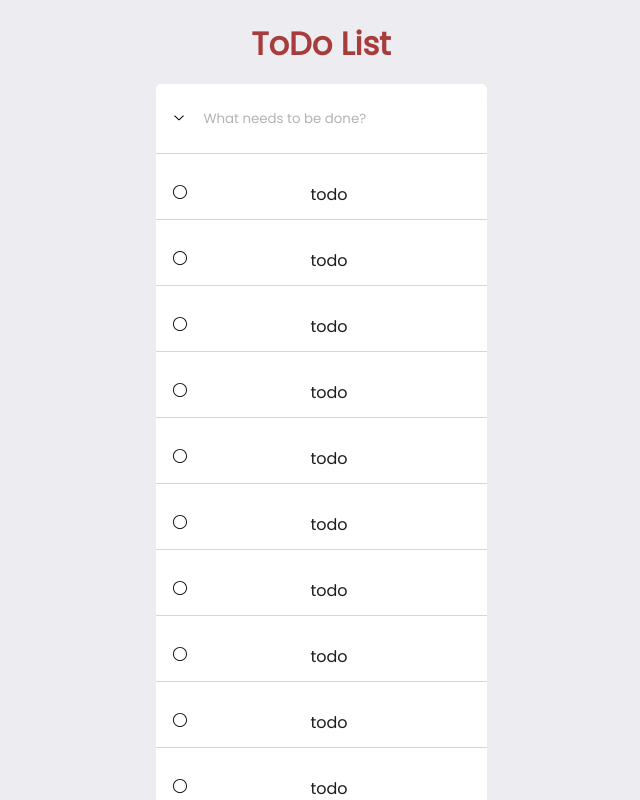
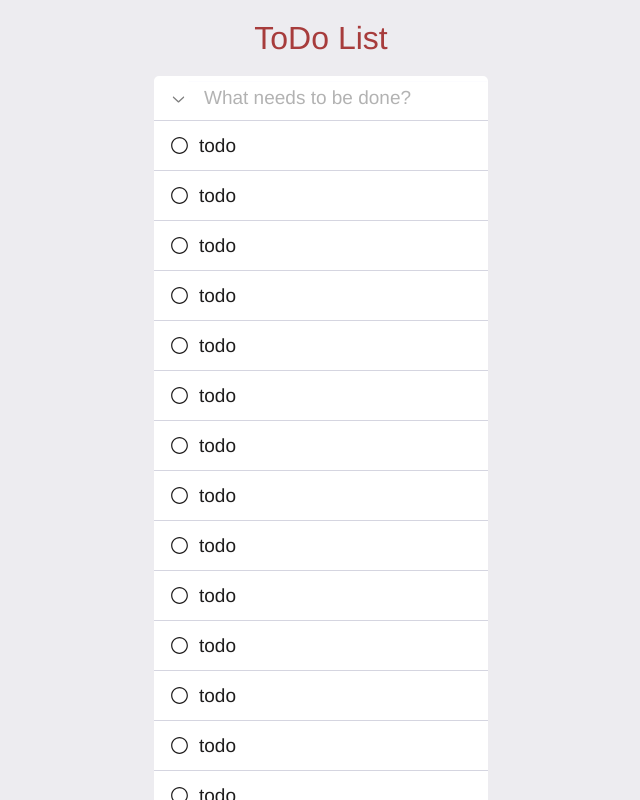
Before and after one commit to Artorin/test_react, a React (Create React App) app: page / in a window 1280 px wide. Shown: the top 800 px of the page, without its empty margins (319-959 px from the left). Built offline with nearby package versions, Linux system fonts and the light colour scheme.

Commit message:
change css

```diff
--- a/src/App.css
+++ b/src/App.css
@@ -1,7 +1,8 @@
 @import url('https://fonts.googleapis.com/css2?family=Poppins&display=swap');
 
 * {
-  font-family: 'Poppins', sans-serif;
+  font: 19px 'Helvetica Neue', Helvetica, Arial, sans-serif;
+
   margin: 0;
   padding: 0;
   box-sizing: border-box;
@@ -14,9 +15,7 @@ body {
   align-items: center;
 }
 
-.App {
-  text-align: center;
-}
+
 
 h1 {
   color: #a73c3c;
@@ -28,8 +27,10 @@ h1 {
   background: #fff;
   margin-top: 1rem;
 
-  padding-bottom: 1rem;
-  border-radius: 5px;
+  padding-bottom: 5px;
+
+  border-top-left-radius: 5px;
+  border-top-right-radius: 5px;
 }
 
 .TodoForm {
@@ -40,9 +41,9 @@ h1 {
 }
 
 .btn-down {
-  margin-top: 25px;
+  margin-top: 13px;
   margin-left: 15px;
-
+  color: gray;
 
 }
 
@@ -55,12 +56,17 @@ h1 {
   display: flex;
   justify-content: center;
   border-bottom: 1px solid #d5d5e0;
-  margin-bottom: 15px;
+  margin-bottom: 5px;
 }
 
 .font-back{
   size: 70px;
   font-size: xx-large;
+  text-align: center;
+}
+.default-todo {
+  align-items: start;
+  padding-left: 10px;
 }
 
 .todo-input {
@@ -70,10 +76,13 @@ h1 {
   border-bottom: 1px solid #ffffff;
   border-left: 1px solid #ffffff;
   border-right: 1px solid #ffffff;
-  padding: 0.5rem 1rem;
-  margin-top: 1rem;
-  margin-bottom: 10px;
+
+  margin-top: 5px;
+  margin-bottom: 5px;
   width: 300px;
+
+  padding-top: 5px;
+  padding-left: 15px;
 
 }
 
@@ -92,16 +101,28 @@ h1 {
 
 }
 
+
+.cross {
+  padding-left: 220px;
+}
+
 .Todo {
   display: flex;
-  justify-content: space-between;
+
   align-items: center;
 
   color: #1e1c1c;
-  padding: 0.75rem 1rem;
+  padding-top: 5px;
+  padding-bottom: 10px;
 
-  margin-bottom: 1rem;
-  margin-top: 1rem;
+
+  padding-left: 7px;
+  padding-right: 5px;
+
+  margin-bottom: 5px;
+  margin-top: 5px;
+
+
 
   cursor: pointer;
   border-bottom: 1px solid;
@@ -113,12 +134,16 @@ h1 {
 }
 
 .completed {
-  color: #3a314e;
+  color: #aaa8b0;
   text-decoration: line-through;
+  align-items: start;
+  padding-left: 10px;
 }
 
 .check_btn {
   color: 'green';
+  margin-left: 9px;
+  padding-top: 5px;
 }
 
 .btn-input {
@@ -129,3 +154,18 @@ h1 {
 .btn-self {
   padding: 5px;
 }
+
+.number-of-elements {
+
+  font-size: small;
+
+  background-color: white;
+
+  border-bottom-left-radius: 5px;
+  border-bottom-right-radius: 5px;
+  padding-bottom: 5px;
+  text-align: left;
+  padding-left: 10px;
+  box-shadow: 0 1px 1px rgba(0, 0, 0, 0.2), 0 8px 0 -3px #f6f6f6, 0 9px 1px -3px rgba(0, 0, 0, 0.2), 0 16px 0 -6px #f6f6f6, 0 17px 2px -6px rgba(0, 0, 0, 0.2);;
+
+}
--- a/src/components/Todo.js
+++ b/src/components/Todo.js
@@ -1,14 +1,13 @@
 import React from 'react'
 
-import { RxCross2, RxPinLeft } from "react-icons/rx";
+import { RxCross2 } from "react-icons/rx";
 import { RxCheckCircled } from "react-icons/rx";
 import { RxCircle } from "react-icons/rx";
 
 
 
-export const Todo = ({task, deleteTodo, editTodo, toggleComplete}) => {
+export const Todo = ({id, task, deleteTodo, editTodo, toggleComplete}) => {
 
-  const [isGreen, setIsGreen] = React.useState(false)
   const [isActive, setIsActive] = React.useState(false);
   const [showMessage, setShowMessage] = React.useState(false);
 
@@ -21,21 +20,21 @@ export const Todo = ({task, deleteTodo, editTodo, toggleComplete}) => {
     onMouseLeave={() => {
       setShowMessage(false);
     }}
-    onDoubleClick={() => editTodo(task.id)}  >
+    onDoubleClick={() => editTodo(task.id)}>
 
-      <div className='check_btn' style={{color: isActive ? 'green' : ''}} onClick={() => {toggleComplete(task.id);}}>
-        {!isActive? <RxCircle onClick={()=>{
+      <div className='check_btn' style={{color: task.completed ? 'green' : ''}} onClick={() => {toggleComplete(task.id);}}>
+        {!task.completed? <RxCircle onClick={()=>{
             setIsActive(!isActive);}}/>:
           <RxCheckCircled onClick={()=>{
             setIsActive(!isActive)}} />
         }
       </div>
 
-        <p style={{alignItems: 'start'}} className={`${task.completed ? 'completed' : ""}`} >{task.task}</p>
+        <p style={{alignItems: 'start'}} className={`${task.completed ? 'completed' : "default-todo"}`} >{task.task}</p>
 
-        <div> {
+        <div className='cross'> {
         showMessage &&
-        <RxCross2 color='red' onClick={() => deleteTodo(task.id)} />
+        <RxCross2 color='red'  onClick={() => deleteTodo(task.id)} />
         }
 
         </div>
--- a/src/components/TodoWrapper.js
+++ b/src/components/TodoWrapper.js
@@ -6,8 +6,6 @@ import { EditTodoForm } from "./EditTodoForm";
 import { RxChevronDown } from "react-icons/rx";
 
 export const TodoWrapper = () => {
-
-  const [isActive, setIsActive] = React.useState(false);
 
 
   // add 1000 elements
@@ -22,14 +20,19 @@ export const TodoWrapper = () => {
 
   const [todos, setTodos] = useState(todosall);
 
+  const [value, setValue] = React.useState(todosall.length);
+
   const addTodo = (todo) => {
     setTodos([
       ...todos,
       { id: uuidv4(), task: todo, completed: false, isEditing: false },
     ]);
+    setValue(todosall.length)
   }
 
-  const deleteTodo = (id) => setTodos(todos.filter((todo) => todo.id !== id));
+  const deleteTodo = (id) => {
+    setTodos(todos.filter((todo) => todo.id !== id));
+    setValue(todosall.length)}
 
   const toggleComplete = (id) => {
     setTodos(
@@ -56,13 +59,19 @@ export const TodoWrapper = () => {
   };
 
   function myFunction(todo) {
-    return todo.completed = !todo.completed;
+    if (todo.completed === true) {
+      todo.completed = false;
+    }
+    if (todo.completed === false) {
+      todo.completed = true;
+    }
+
+    return todo
   }
 
   const toggleAll = () => {
     setTodos(
-      todos.map(myFunction)
-    )
+      todos.map(myFunction))
   };
 
 
@@ -94,6 +103,7 @@ export const TodoWrapper = () => {
         )}
 
       </div>
+      <p style={{alignItems: 'start'}} className="number-of-elements" >{value} item(s) left</p>
     </div>
   );
 };
```
Also changed, not shown: src/components/TodoWrapperLocalStorage.js (deleted, +0 -57 lines). Lines whose indentation alone changed are shown as unchanged.
